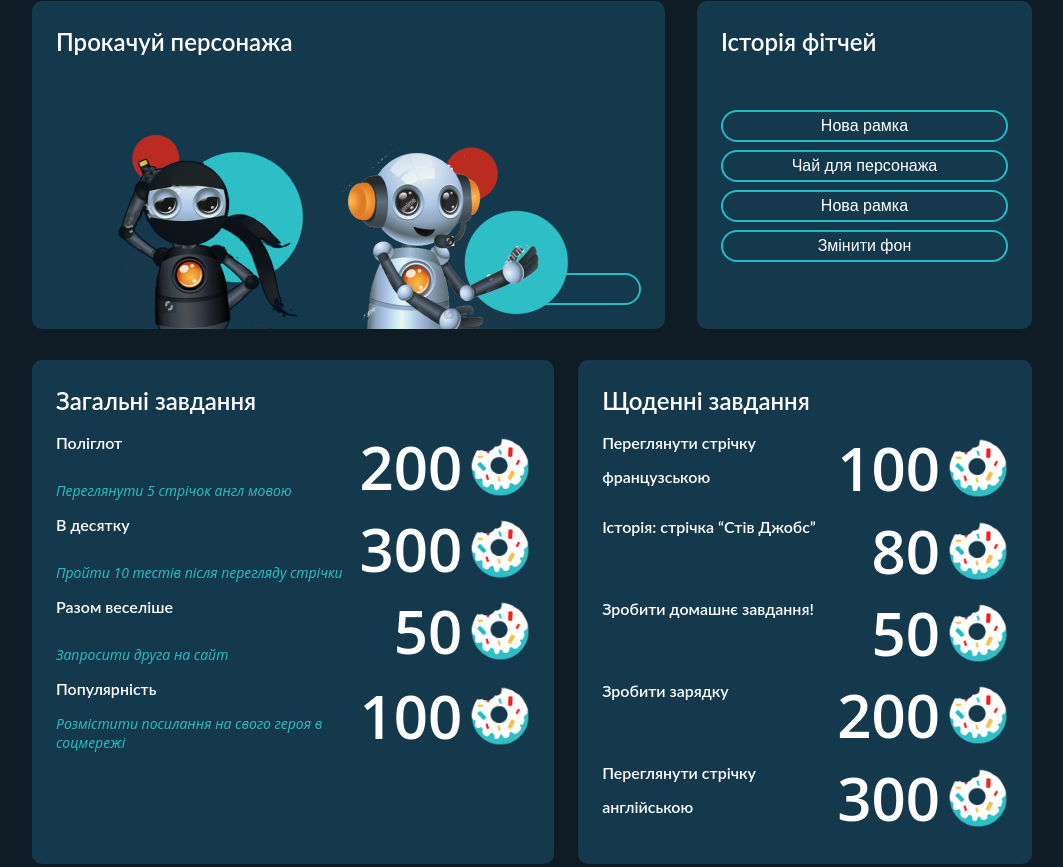
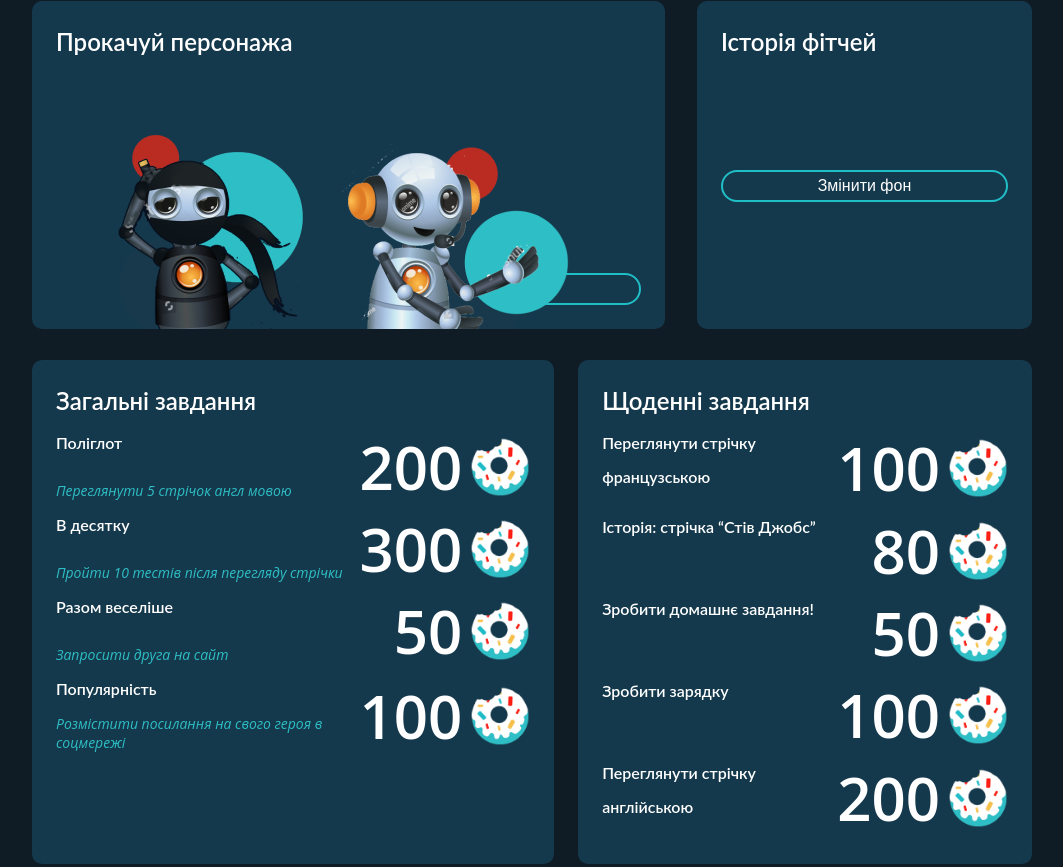
Before and after one commit to Cinema-Challenge/sweet-tv-kids, a React (Create React App) app: page /kids in a window 1280 px wide. Shown: the part 633-1500 px from the top of the page, without its empty margins (108-1171 px from the left). Built offline with nearby package versions, Linux system fonts and the light colour scheme.

Commit message:
spend donuts action

```diff
--- /dev/null
+++ b/src/components/challenge-list/ChallengeList.jsx
@@ -0,0 +1,17 @@
+import React from "react";
+import { Block } from '../../styled-components/Block';
+import { Title } from '../../styled-components/Headline';
+import ChallengeItem from './challenge-item/ChallengeItem';
+
+
+const ChallengeList = ({title, items, marginRight}) => {
+    return (
+        <Block direction="column" align="center" justify="flex-start" marginRight={marginRight}>
+            <Title>{title}</Title>
+            <ul>
+                {items.map(item => <ChallengeItem {...item} />)}
+            </ul>
+        </Block>
+)}
+
+export default ChallengeList;
--- /dev/null
+++ b/src/components/challenge-list/challenge-item/ChallengeItem.jsx
@@ -0,0 +1,46 @@
+import React from "react";
+import styled from 'styled-components';
+import { FlexBlock } from "../../../styled-components/FlexBlock";
+import { Title } from '../../../styled-components/Headline';
+import DonutsAmount from '../../donuts-amount/DonutsAmount';
+import { useDispatch } from "react-redux";
+import { earnDonuts } from '../../../store/actions/earnDonuts';
+
+const Item = styled.ol`
+    display: flex;
+    justify-content: space-between;
+
+`;
+
+const Desc = styled.p`
+    display: inline-block;
+    color: #2EBEC5;
+    font-style: italic;
+    font-size: 14px;
+`;
+
+const ItemTitle = styled(Title)`
+    cursor: pointer;
+    transition: .3s;
+
+    &:hover {
+        color: #2EBEC5;
+    }
+`;
+
+
+const ChallengeItem = ({title, desc, donutsAmount}) => {
+    const dispatch = useDispatch();
+
+    return(
+        <Item onClick={() => dispatch(earnDonuts(donutsAmount, title))}>
+            <FlexBlock direction="column" margin="0 0 8px 0">
+                <ItemTitle fz="16px">{title}</ItemTitle>
+                <Desc>{desc}</Desc>
+            </FlexBlock>
+
+            <DonutsAmount donuts={donutsAmount} size="18px"/>
+        </Item>
+)}
+
+export default ChallengeItem;
--- a/src/components/character-tasks/CharacterTasks.jsx
+++ b/src/components/character-tasks/CharacterTasks.jsx
@@ -1,4 +1,4 @@
-import React, { useState } from "react";
+import React from "react";
 import styled from 'styled-components';
 import ButtonDonut from '../button-donut/ButtonDonut';
 import { FlexBlock } from '../../styled-components/FlexBlock';
--- a/src/components/features-history/FeatutesHistory.jsx
+++ b/src/components/features-history/FeatutesHistory.jsx
@@ -3,17 +3,22 @@ import { Block } from '../../styled-components/Block';
 import { Title } from '../../styled-components/Headline';
 import { Button } from '../../styled-components/Button';
 import { FlexBlock } from '../../styled-components/FlexBlock';
+import { useSelector } from "react-redux";
 
-const FeaturesList = () => (
+const FeaturesList = () => {
+    const { features } = useSelector((state) => state.featuresHistory);
+
+    return(
         <Block direction="column">
             <Title>Історія фітчей</Title>
             <FlexBlock direction="column" justify="center" grow="1">
-            <Button margin="0 0 8px 0">Нова рамка</Button>
+                {features.map(feature => <Button margin="0 0 8px 0">{feature}</Button>)}
+                {/* <Button margin="0 0 8px 0">Нова рамка</Button>
                 <Button margin="0 0 8px 0">Чай для персонажа</Button>
-            <Button margin="0 0 8px 0">Нова рамка</Button>
+                <Button margin="0 0 8px 0">Нова рамка</Button> */}
                 <Button>Змінити фон</Button>
             </FlexBlock>
         </Block>
-)
+)}
 
 export default FeaturesList;
--- a/src/pages/kids-app/KidsApp.jsx
+++ b/src/pages/kids-app/KidsApp.jsx
@@ -1,6 +1,6 @@
 import React from "react";
 import Character from '../../components/character/Character';
-import ChallengeList from './challenge-list/ChallengeList';
+import ChallengeList from '../../components/challenge-list/ChallengeList';
 import { FlexBlock } from '../../styled-components/FlexBlock';
 import { Block } from '../../styled-components/Block';
 import MoviesList from '../../components/movies-list/MoviesList';
@@ -15,45 +15,45 @@ const mainChallenges = [
     {
         title: 'Поліглот',
         desc: 'Переглянути 5 стрічок англ мовою',
-        donutsAmount: '200'
+        donutsAmount: 200
     },
     {
         title: 'В десятку',
         desc: 'Пройти 10 тестів після перегляду стрічки',
-        donutsAmount: '300'
+        donutsAmount: 300
     },
     {
         title: 'Разом веселіше',
         desc: 'Запросити друга на сайт',
-        donutsAmount: '50'
+        donutsAmount: 50
     },
     {
         title: 'Популярність',
         desc: 'Розмістити посилання на свого героя в соцмережі',
-        donutsAmount: '100'
+        donutsAmount: 100
     }
 ];
 
 const dailyChallenges = [
     {
         title: 'Переглянути стрічку французською',
-        donutsAmount: '100'
+        donutsAmount: 100
     },
     {
         title: 'Історія: стрічка “Стів Джобс”',
-        donutsAmount: '80'
+        donutsAmount: 80
     },
     {
         title: 'Зробити домашнє завдання!',
-        donutsAmount: '50'
+        donutsAmount: 50
     },
     {
         title: 'Зробити зарядку',
-        donutsAmount: '200'
+        donutsAmount: 100
     },
     {
         title: 'Переглянути стрічку англійською',
-        donutsAmount: '300'
+        donutsAmount: 200
     },
 ];
 
--- a/src/pages/kids-app/challenge-list/ChallengeList.jsx
+++ /dev/null
@@ -1,16 +0,0 @@
-import React from "react";
-import { Block } from '../../../styled-components/Block';
-import { Title } from '../../../styled-components/Headline';
-import ChallengeItem from './challenge-item/ChallengeItem';
-
-
-const ChallengeList = ({title, items, marginRight}) => (
-    <Block direction="column" align="center" justify="flex-start" marginRight={marginRight}>
-        <Title>{title}</Title>
-        <ul>
-            {items.map(item => <ChallengeItem {...item} />)}
-        </ul>
-    </Block>
-)
-
-export default ChallengeList;
--- a/src/pages/kids-app/challenge-list/challenge-item/ChallengeItem.jsx
+++ /dev/null
@@ -1,41 +0,0 @@
-import React from "react";
-import styled from 'styled-components';
-import { FlexBlock } from "../../../../styled-components/FlexBlock";
-import { Title } from '../../../../styled-components/Headline';
-import DonutsAmount from '../../../../components/donuts-amount/DonutsAmount';
-
-const Item = styled.ol`
-    display: flex;
-    justify-content: space-between;
-
-`;
-
-const Desc = styled.p`
-    display: inline-block;
-    color: #2EBEC5;
-    font-style: italic;
-    font-size: 14px;
-`;
-
-const ItemTitle = styled(Title)`
-    cursor: pointer;
-    transition: .3s;
-
-    &:hover {
-        color: #2EBEC5;
-    }
-`;
-
-
-const ChallengeItem = ({title, desc, donutsAmount}) => (
-    <Item>
-        <FlexBlock direction="column" margin="0 0 8px 0">
-            <ItemTitle fz="16px">{title}</ItemTitle>
-            <Desc>{desc}</Desc>
-        </FlexBlock>
-
-        <DonutsAmount donuts={donutsAmount} size="18px"/>
-    </Item>
-)
-
-export default ChallengeItem;
--- a/src/store/actions/spendDonuts.js
+++ b/src/store/actions/spendDonuts.js
@@ -1,6 +1,7 @@
 import { SPEND_DONUTS } from "../constants/constants";
 
 export function spendDonuts(donuts, feature) {
+    console.log('feature:  ', feature);
     return {
         type: SPEND_DONUTS,
         payload: { donuts, feature },
--- a/src/store/reducers/featuresHistory.js
+++ b/src/store/reducers/featuresHistory.js
@@ -7,8 +7,10 @@ const initialState = {
 };
 
 export const featuresHistory = (state = initialState, action) => {
+    console.log('store .... ', state);
     switch (action.type) {
         case EARN_DONUTS:
+            console.log('store .... ', state);
             return {
                 ...state,
                 donuts: (state.donuts + action.payload.donuts),
@@ -21,7 +23,7 @@ export const featuresHistory = (state = initialState, action) => {
             return {
                 ...state,
                 donuts: (state.donuts - action.payload.donuts),
-                features: [...state.features, action.payload.features]
+                features: [...state.features, action.payload.feature]
             }
         default:
             return state;
```
Lines whose indentation alone changed are shown as unchanged.
